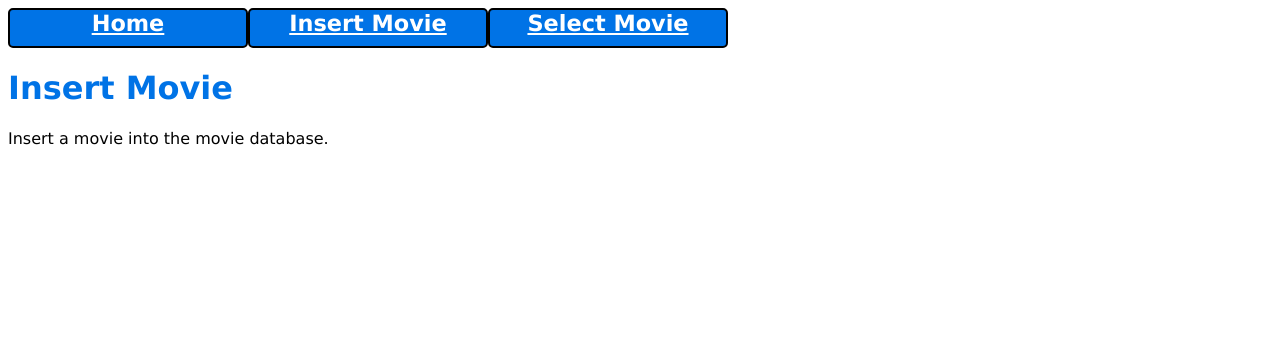
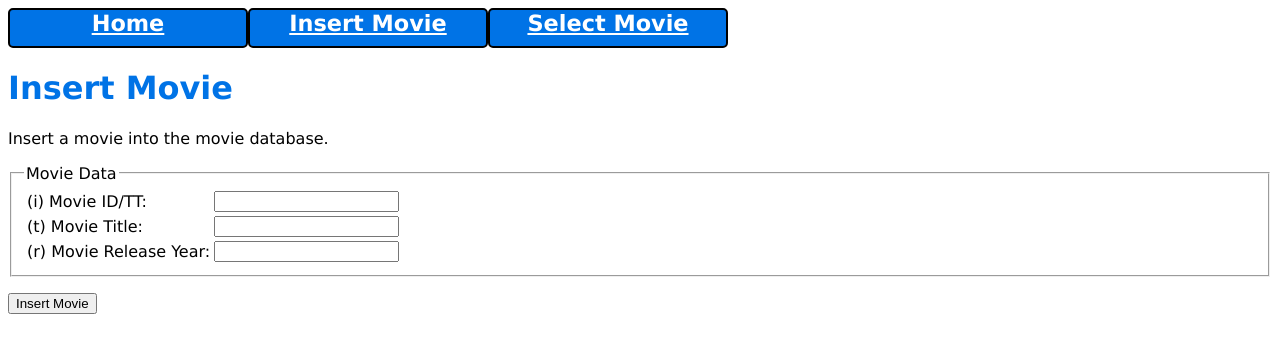
Before and after one commit to megdugan/CRUD, a Flask app: page /insert/ in a window 1280 px wide. Shown: the top 353 px of the page. Run offline with Flask 3, Linux system fonts and the light colour scheme.

Commit message:
insert.html form

```diff
--- a/templates/insert.html
+++ b/templates/insert.html
@@ -5,4 +5,19 @@
 
 <p>Insert a movie into the movie database.</p>
 
+<form method=post action="">
+    <fieldset>
+    <legend>Movie Data</legend>
+    <table>
+    <tr><td><label for="movie-tt" accesskey="i">(i) Movie ID/TT:</label></td>
+        <td><input id="movie-tt" type="text" name="movie-tt"></td></tr>
+    <tr><td><label for="movie-title" accesskey="t">(t) Movie Title:</label></td>
+        <td><input id="movie-title" type="text" name="movie-title"></td></tr>
+    <tr><td><label for="movie-release" accesskey="r">(r) Movie Release Year:</label></td>
+        <td><input id="movie-release" type="text" name="movie-release"></td></tr>
+    </table>
+    </fieldset>
+    <p> <input type='submit' value='Insert Movie'> </p>
+</form>
+
 {% endblock %}
```
